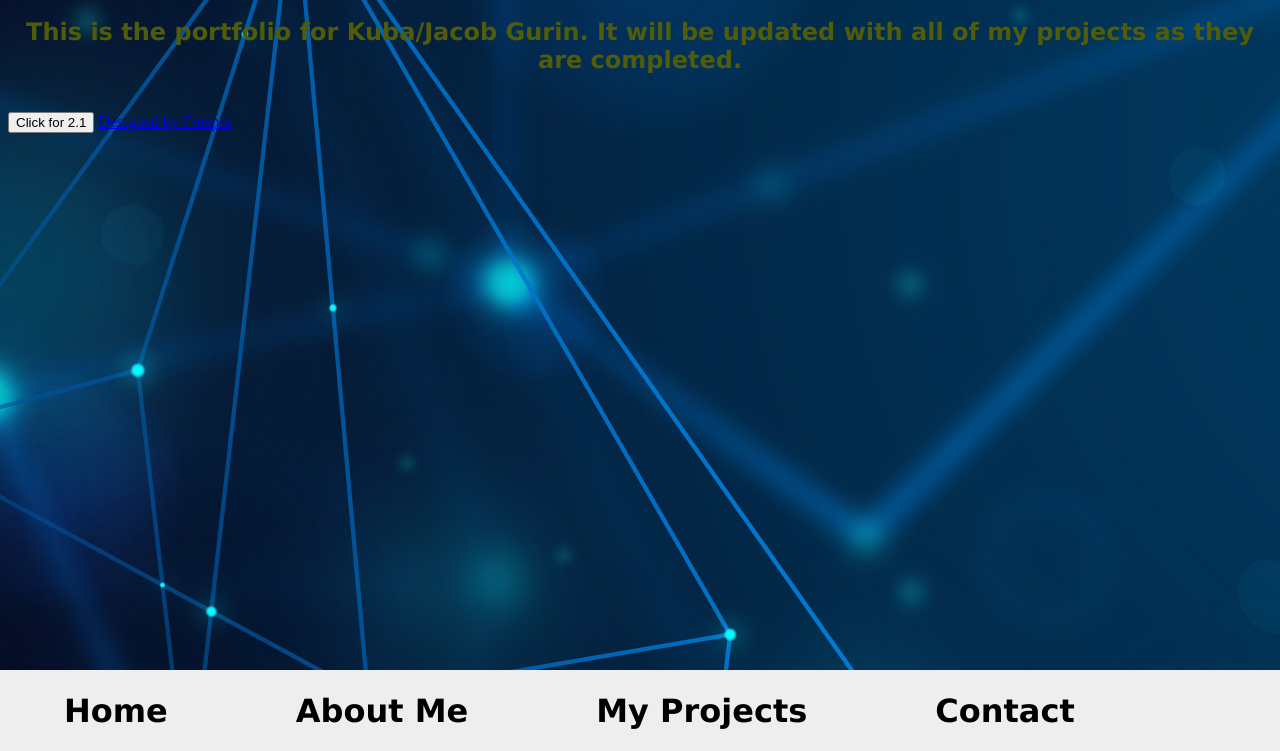
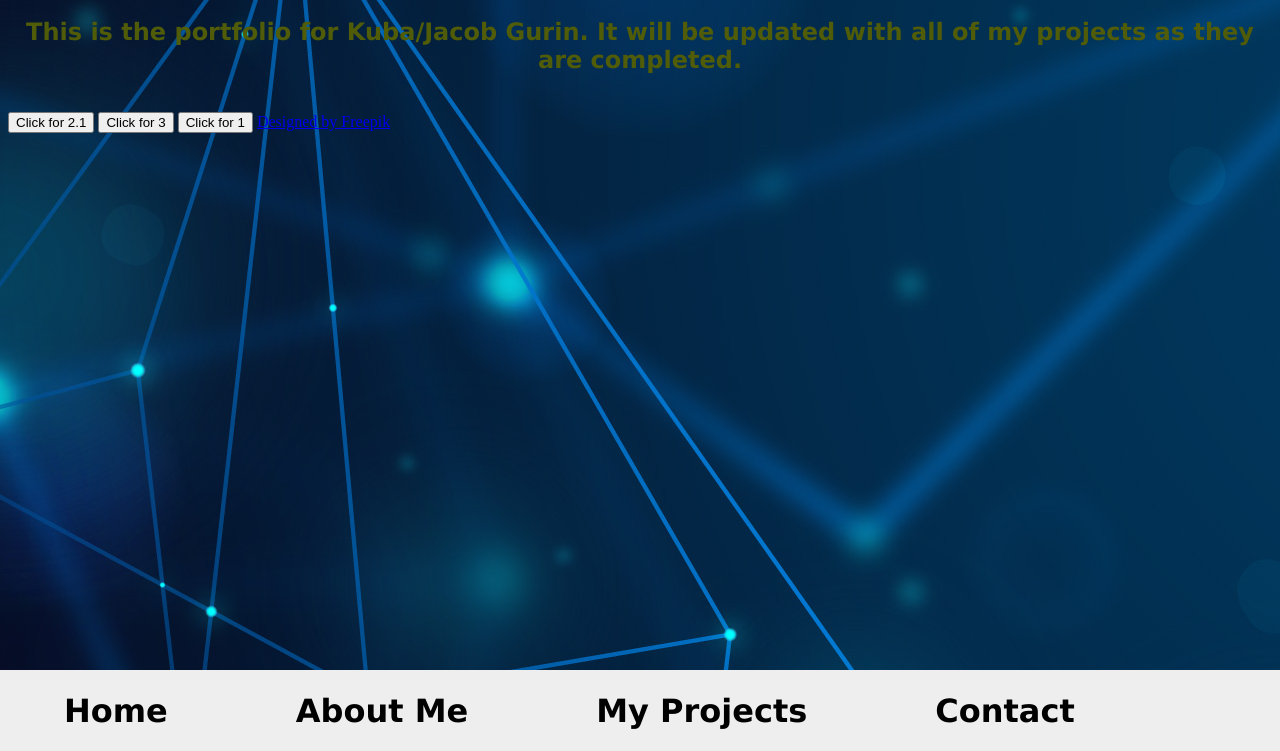
Before and after one commit to kubagurPL/kubagurpl.github.io, a plain HTML site: page index.html in a window 1280 px wide. Shown: the part 49-800 px from the top of the page. Drawn offline with Linux system fonts and the light colour scheme.

Commit message:
Update index.html

```diff
--- a/index.html
+++ b/index.html
@@ -7,6 +7,8 @@
     <h2 id="maintxt">This is the portfolio for Kuba/Jacob Gurin. It will be updated with all of my projects as they are completed.</h2>
     <br>
     <button onclick="window.location.href='tvw2.pdf';">Click for 2.1</button>
+    <button onclick="window.location.href='tvw3.pdf';">Click for 3</button>
+    <button onclick="window.location.href='tvw1.pdf';">Click for 1</button>
   <ul>
     <li><h1><a href="index.html">Home</a></h1></li>
     <li><h1><a href="about.html">About Me</a></h1></li>
```
